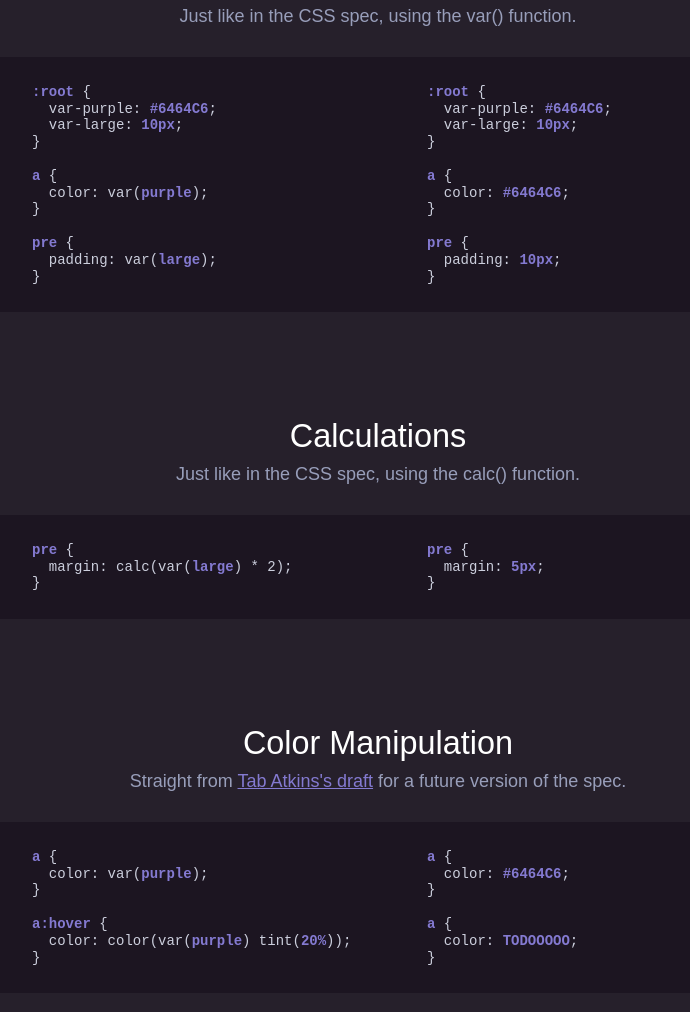
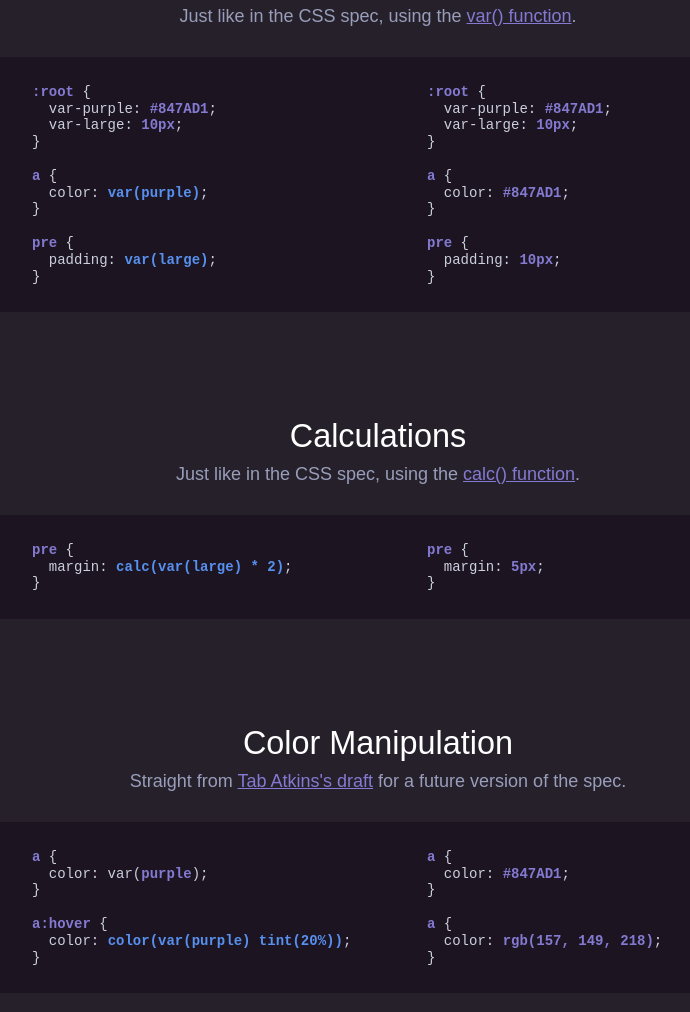
Before and after one commit to segmentio/myth, a website with bundled scripts: page site/index.html in a window 1280 px wide. Shown: the part 800-1812 px from the top of the page, without its empty margins (262-952 px from the left). Built offline with nearby package versions, Linux system fonts and the light colour scheme; a web font is replaced by a local one.

Commit message:
add server, fix mobile styles

```diff
--- a/site/index.css
+++ b/site/index.css
@@ -8,6 +8,7 @@
   var-purple: #847AD1;
   var-dark-purple: #26202B;
   var-darker-purple: #1C1521;
+  var-blue: #5790EF;
   var-black: #120C17;
   var-gray: #605668;
 }
@@ -68,8 +69,14 @@ pre {
 }
 
 .Section-example-code b {
+  font-weight: 600;
+  color: var(purple);
+}
+
+.Section-example-code em {
   font-style: normal;
-  color: var(purple);
+  font-weight: 600;
+  color: var(blue);
 }
 
 .Section-example-code s {
@@ -276,7 +283,7 @@ pre {
  * Small screens.
  */
 
-@media (max-width: 768px) {
+@media (max-width: 767px) {
 
   .Section--feature .Section-example-code:last-child {
     display: none; /* keep it simpler, just show the api */
@@ -405,4 +412,13 @@ pre {
     font-size: 1em;
   }
 
+  /**
+   * Why section.
+   */
+
+  .Section--why {
+    padding-top: 0;
+    padding-bottom: 0;
+  }
+
 }
--- a/site/index.html
+++ b/site/index.html
@@ -2,6 +2,7 @@
 <html>
 <head>
   <title>Myth - CSS the way it was imagined.</title>
+  <meta name="viewport" content="width=device-width; initial-scale=1.0;">
   <link rel="stylesheet" href="build/build.css">
   <script src="build/build.js"></script>
 </head>
@@ -22,29 +23,29 @@
 
   <section class="Section Section--feature Section--feature-variables">
     <h1 class="Section-title">Variables</h1>
-    <p class="Section-description">Just like in the CSS spec, using the var() function.</p>
+    <p class="Section-description">Just like in the CSS spec, using the <a href="https://developer.mozilla.org/en-US/docs/Web/CSS/Using_CSS_variables">var() function</a>.</p>
     <figure class="Section-example">
       <pre class="Section-example-code">
 <b>:root</b> {
-  var-purple: <b>#6464C6</b>;
+  var-purple: <b>#847AD1</b>;
   var-large: <b>10px</b>;
 }
 
 <b>a</b> {
-  color: var(<b>purple</b>);
+  color: <em>var(purple)</em>;
 }
 
 <b>pre</b> {
-  padding: var(<b>large</b>);
+  padding: <em>var(large)</em>;
 }</pre>
       <pre class="Section-example-code">
 <b>:root</b> {
-  var-purple: <b>#6464C6</b>;
+  var-purple: <b>#847AD1</b>;
   var-large: <b>10px</b>;
 }
 
 <b>a</b> {
-  color: <b>#6464C6</b>;
+  color: <b>#847AD1</b>;
 }
 
 <b>pre</b> {
@@ -55,11 +56,11 @@
 
   <section class="Section Section--feature Section--feature-calculations">
     <h1 class="Section-title">Calculations</h1>
-    <p class="Section-description">Just like in the CSS spec, using the calc() function.</p>
+    <p class="Section-description">Just like in the CSS spec, using the <a href="https://developer.mozilla.org/en-US/docs/Web/CSS/calc">calc() function</a>.</p>
     <figure class="Section-example">
       <pre class="Section-example-code">
 <b>pre</b> {
-  margin: calc(var(<b>large</b>) * 2);
+  margin: <em>calc(var(large) * 2)</em>;
 }</pre>
       <pre class="Section-example-code">
 <b>pre</b> {
@@ -78,15 +79,15 @@
 }
 
 <b>a:hover</b> {
-  color: color(var(<b>purple</b>) tint(<b>20%</b>));
+  color: <em>color(var(purple) tint(20%))</em>;
 }</pre>
       <pre class="Section-example-code">
 <b>a</b> {
-  color: <b>#6464C6</b>;
+  color: <b>#847AD1</b>;
 }
 
 <b>a</b> {
-  color: <b>TODOOOOO</b>;
+  color: <b>rgb(157, 149, 218)</b>;
 }</pre>
     </figure>
   </section>
@@ -120,8 +121,9 @@ $ <b>myth</b> input.css output.css
 
   <section class="Section Section--why">
     <h1 class="Section-title">Why?</h1>
-    <p class="Section-description">Myth lets you write pure CSS and still get lots of the benefits of the preprocessors you're used to. That way, when support lands for these features in browsers you don't have to change anything, just remove the preprocessing and you're good to go.</p>
-    <p class="Section-description">Myth lets you write pure CSS and still get lots of the benefits of the preprocessors you're used to. That way, when support lands for these features in browsers you don't have to change anything, just remove the preprocessing and you're good to go.</p>
+    <p class="Section-description">Myth lets you write pure CSS and still get the benefits of preprocessors you're used to like variables and math. Since you're writing valid CSS, when browsers finally support these features you need to rewrite your code, just remove the preprocessor.</p>
+    <p class="Section-description">Taking pure CSS as an input also means you can use Myth to post-process anyone else's CSS, adding the browser support you need, without having to re-write the code in a completely different syntax.</p>
+    <p class="Section-description">And finally, Myth is built with <a href="https://github.com/visionmedia/rework">Rework</a> so it's incredibly fast, and has a nice Javascript API in addition to the CLI.</p>
   </section>
 
   <footer class="Footer">
--- a/site/package.json
+++ b/site/package.json
@@ -2,6 +2,8 @@
   "name": "myth-site",
   "private": true,
   "dependencies": {
-    "component": "~0.18.0"
+    "component": "~0.18.0",
+    "hbs": "~2.4.0",
+    "express": "~3.4.7"
   }
 }
--- /dev/null
+++ b/site/serve.js
@@ -0,0 +1,19 @@
+
+var express = require('express');
+var hbs = require('hbs');
+var port = process.env.PORT || 7777;
+
+/**
+ * Serve.
+ */
+
+express()
+  .engine('html', hbs.__express)
+  .set('views', __dirname)
+  .use('/build', express.static(__dirname + '/build'))
+  .get('*', function (req, res, next) {
+    res.render('index.html');
+  })
+  .listen(port, function () {
+    console.log('Listening on port ' + port + '...');
+  });
```
Also changed, not shown: site/build/build.css, 1 other file.
